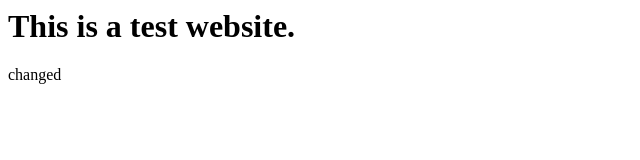
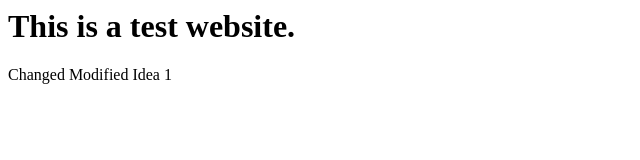
Before and after one commit to svarnpathare/webapp, a plain HTML site: page index.html in a window 1280 px wide. Shown: the whole page, without its empty margins (0-640 px from the left). Drawn offline with Linux system fonts and the light colour scheme.

Commit message:
Changed Idea1

```diff
--- a/index.html
+++ b/index.html
@@ -1,4 +1,5 @@
 <html>
 <h1> This is a test website.</h1>
-<p> changed </p>
+<p> Changed
+Modified Idea 1</p>
 </html>
```
